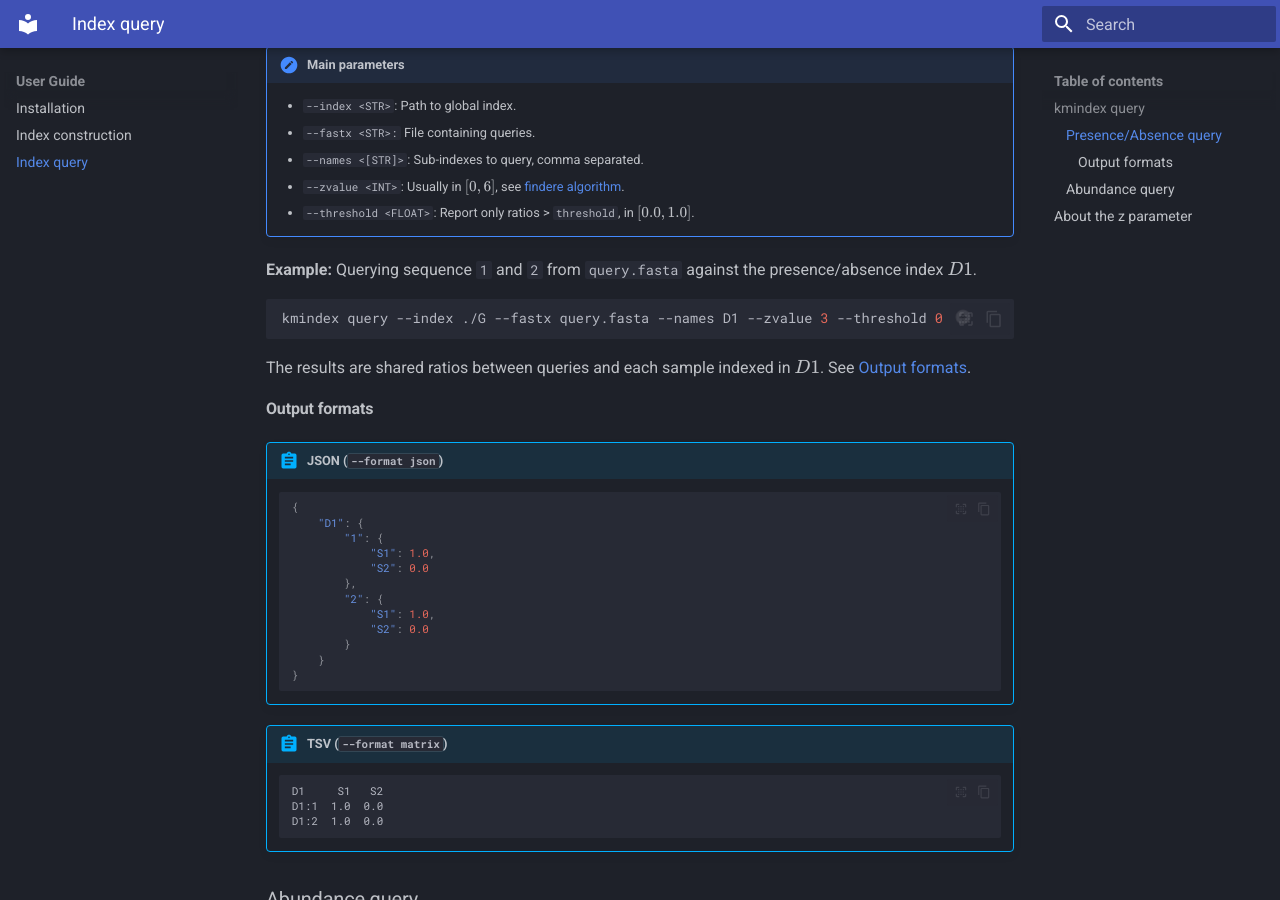
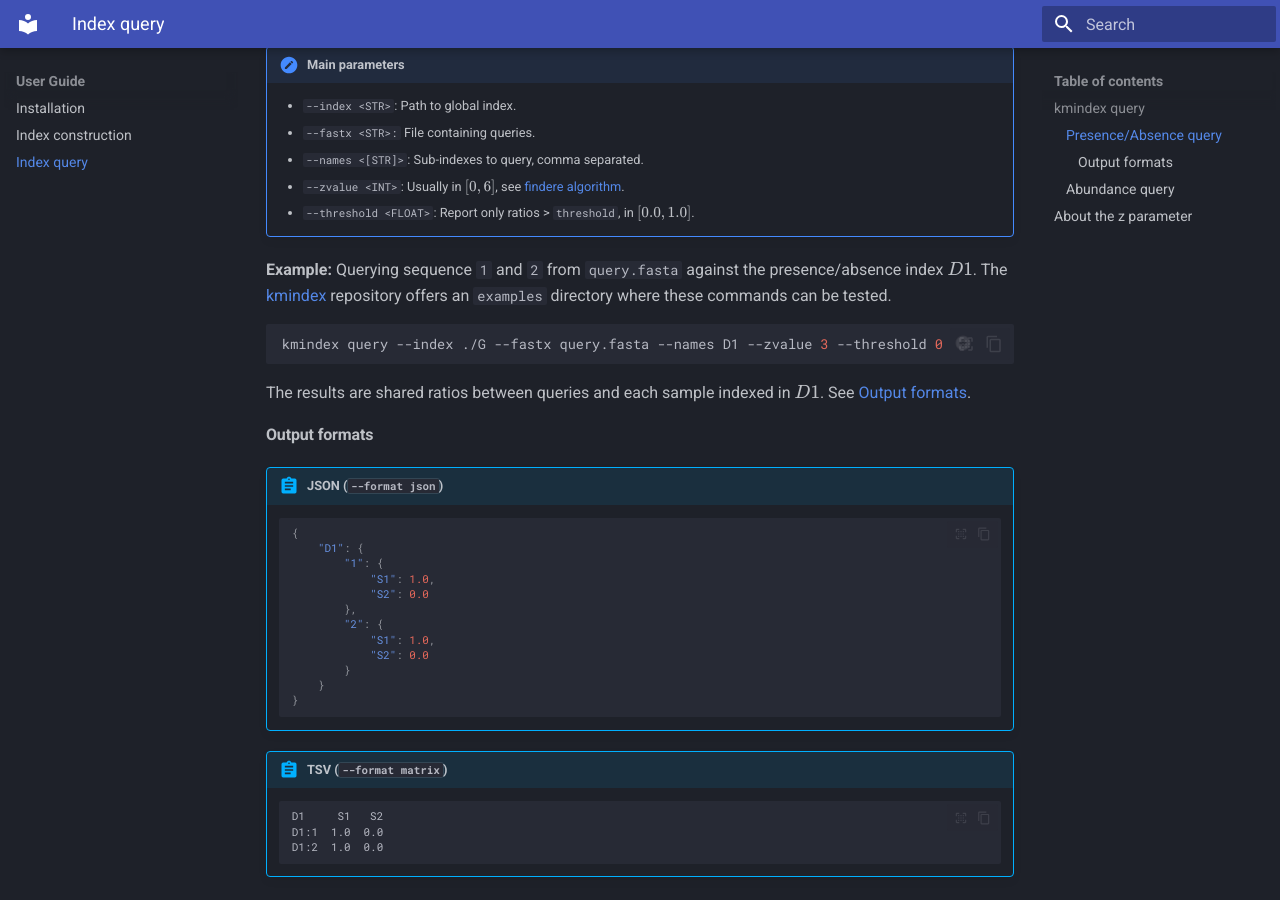
Before and after one commit to tlemane/kmindex, an MkDocs documentation site: the page built from docs/kmindex/docs/query.md, in a window 1280 px wide and 900 px high, scrolled down 1167 px. Built offline with MkDocs 1.6.1 and Material for MkDocs 9.7.7, drawn with Linux system fonts in a browser that asks for light colours; the version menu is left out.

Commit message:
documentation details

````diff
--- a/docs/kmindex/docs/query.md
+++ b/docs/kmindex/docs/query.md
@@ -53,7 +53,7 @@
     * `--zvalue <INT>`: Usually in $[0,6]$, see [findere algorithm]().
     * `--threshold <FLOAT>`: Report only ratios > `threshold`, in $[0.0,1.0]$.
 
-**Example:** Querying sequence `1` and `2` from `query.fasta` against the presence/absence index $D1$.
+**Example:** Querying sequence `1` and `2` from `query.fasta` against the presence/absence index $D1$. The [kmindex](https://github.com/tlemane/kmindex) repository offers an `examples` directory where these commands can be tested.
 
 ```bash
 kmindex query --index ./G --fastx query.fasta --names D1 --zvalue 3 --threshold 0 # (1)!
````
Also changed, not shown: docs/kmindex/docs/construction.md (+3 -0 lines), docs/kmindex/docs/index.md (+1 -0 lines), README.md.
